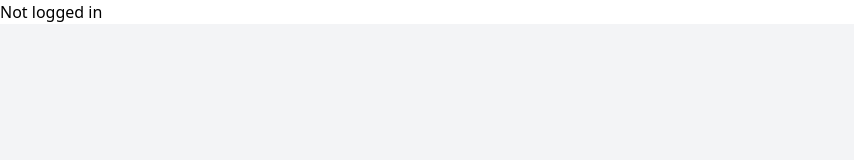
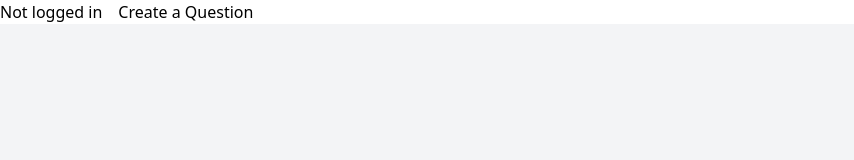
Before and after one commit to ajtoussaint/CS543_Final_Project, a React (Create React App) app in the folder client/: page / in a window 1280 px wide. Shown: the top 160 px of the page, without its empty margins (0-854 px from the left). Built offline with nearby package versions, Linux system fonts and the light colour scheme; no server answers.

Commit message:
updated header to hold multiple links horizontally

```diff
--- a/client/src/components/Header.js
+++ b/client/src/components/Header.js
@@ -38,6 +38,7 @@ const Header = () => {
 
     return(
         <div className='h-10vh'>
+            <div className='flex space-x-4'>
                 {user ? (
                     <div>
                         <div>
@@ -52,6 +53,10 @@ const Header = () => {
                         Not logged in
                     </Link>
                 )}
+                <div>
+                    Create a Question
+                </div>
+            </div>
             <Outlet />
         </div>
     )
```
Lines whose indentation alone changed are shown as unchanged.
